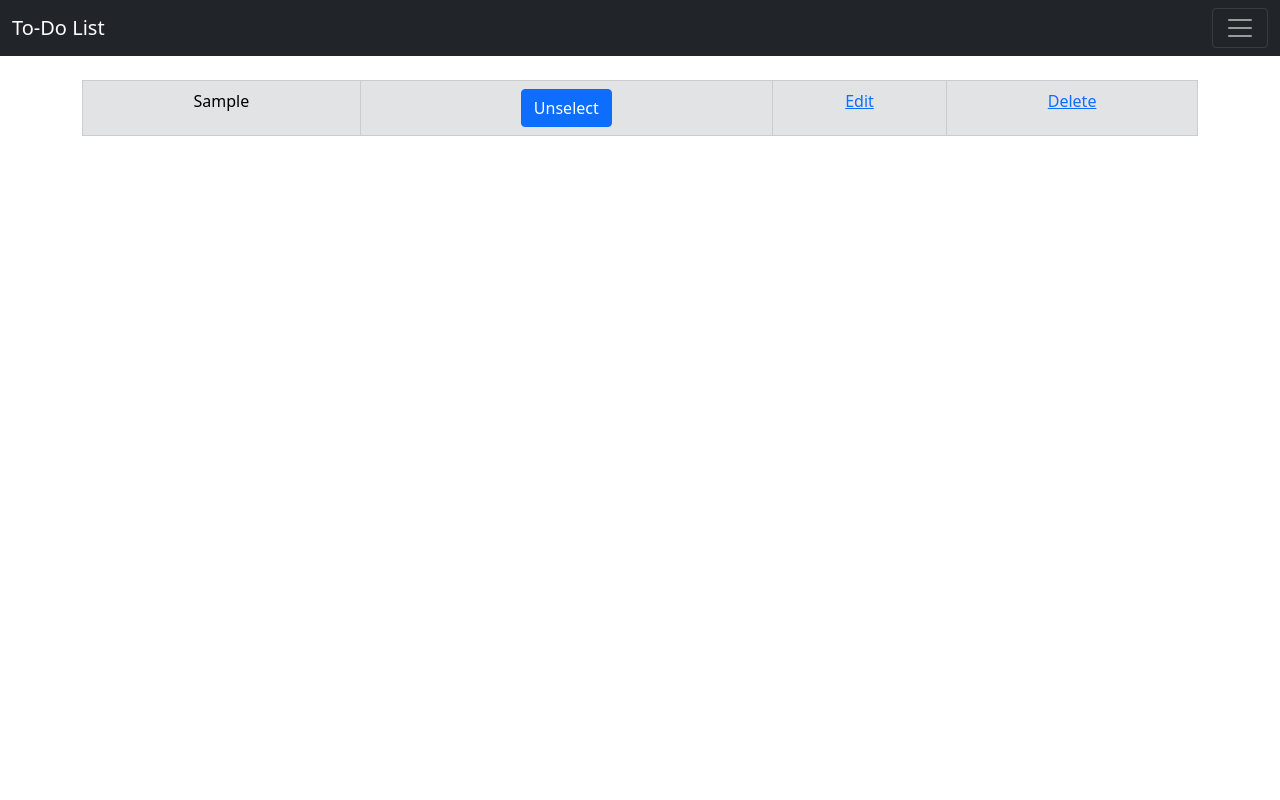
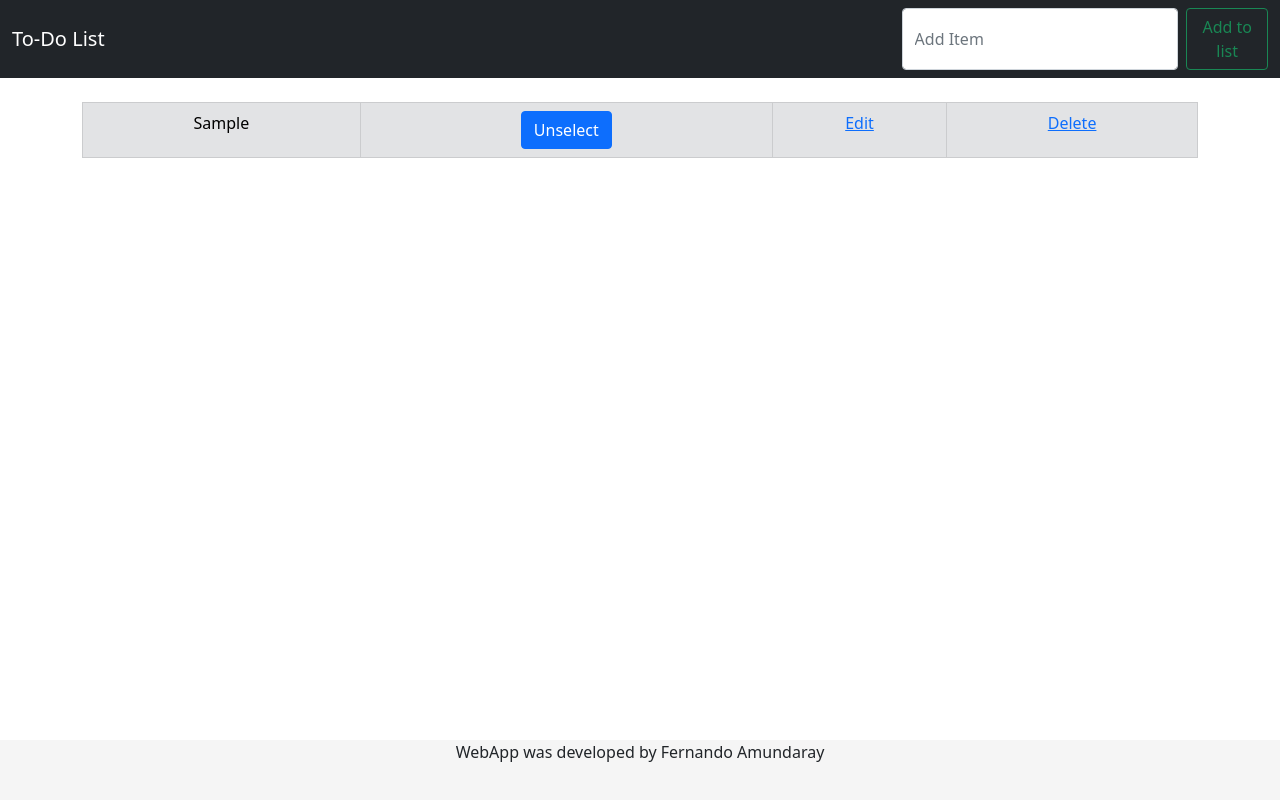
Before and after one commit to fernandojal/ToDoList, a Django app: page / in a window 1280 px wide. Run offline with Django 3.2, Linux system fonts and the light colour scheme; tables that the repository leaves empty hold one stand-in row (values such as "Sample post").

Commit message:
modified navbar, location and name of css template

```diff
--- a/to_do/todo_list/templates/base.html
+++ b/to_do/todo_list/templates/base.html
@@ -7,30 +7,22 @@
 
     <link href="https://cdn.jsdelivr.net/npm/bootstrap@5.0.2/dist/css/bootstrap.min.css" rel="stylesheet" integrity="sha384-EVSTQN3/azprG1Anm3QDgpJLIm9Nao0Yz1ztcQTwFspd3yD65VohhpuuCOmLASjC" crossorigin="anonymous">
 
-    <link rel='stylesheet' href="{% static 'css/my.css' %}">
+    <link  href="{% static 'css/styles.css' %}" rel='stylesheet'>
 
-    <title>Hello, world!</title>
+    <title>To Do web app for Hr</title>
   </head>
   <body>
 
     <nav class="navbar navbar-expand-ligh navbar-dark bg-dark">
         <div class="container-fluid">
           <a class="navbar-brand" href="{% url 'home' %}">To-Do List</a>
-          <button class="navbar-toggler" type="button" data-bs-toggle="collapse" data-bs-target="#navbarSupportedContent" aria-controls="navbarSupportedContent" aria-expanded="false" aria-label="Toggle navigation">
-            <span class="navbar-toggler-icon"></span>
-          </button>
-          <div class="collapse navbar-collapse" id="navbarSupportedContent">
-            <ul class="navbar-nav mr-auto">
 
-
-
-            </ul>
             <form class="d-flex" method = 'POST'>
               {% csrf_token %}
               <input class="form-control me-2" type="search" placeholder="Add Item" aria-label="Search" name="Item">
               <button class="btn btn-outline-success" type="submit">Add to list</button>
             </form>
-        </div>
+
       </nav>
         </br>
         <div class="container">
@@ -39,7 +31,8 @@
         </div>
 
     <script src="https://cdn.jsdelivr.net/npm/bootstrap@5.0.2/dist/js/bootstrap.bundle.min.js" integrity="sha384-MrcW6ZMFYlzcLA8Nl+NtUVF0sA7MsXsP1UyJoMp4YLEuNSfAP+JcXn/tWtIaxVXM" crossorigin="anonymous"></script>
-
-
+  <footer style="text-align: center;" class="footer">
+    <span>WebApp was developed by Fernando Amundaray</span>
+  </footer>
   </body>
 </html>
```
